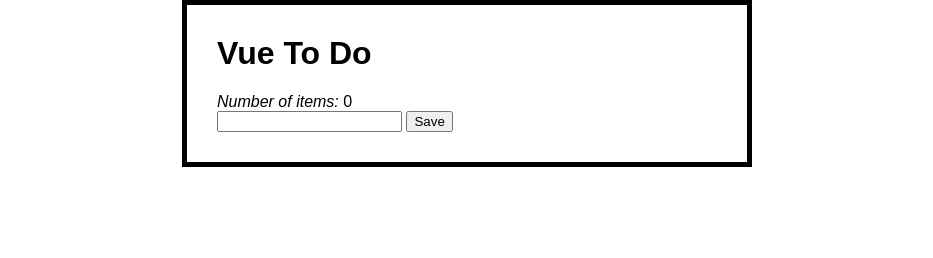
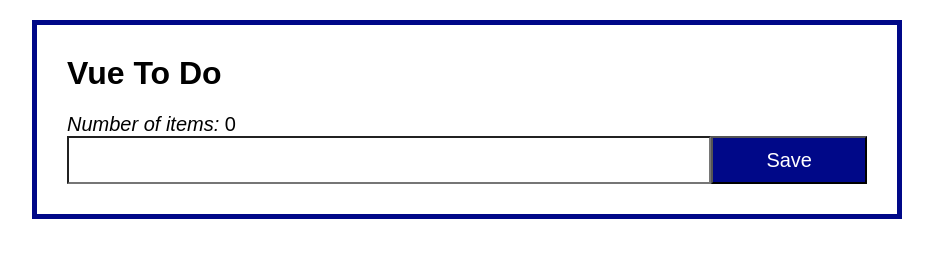
Before and after one commit to sebh0602/semuncia_old, a plain HTML site: page poc/vue/vue_to_do.html in a window 1280 px wide. Shown: the whole page, without its empty margins (173-1106 px from the left). Drawn offline with Linux system fonts and the light colour scheme.

Commit message:
Further improve vue proof of concept and change theme color

```diff
--- a/poc/vue/vue_to_do.html
+++ b/poc/vue/vue_to_do.html
@@ -3,7 +3,7 @@
 <head>
 	<title>Vue To Do</title>
 	<meta charset="UTF-8">
-	<meta name="theme-color" content="#000555">
+	<meta name="theme-color" content="#000888">
 
 	<meta name="viewport" content="width=device-width, initial-scale=1.0">
 	<script src="vue.js"></script><!--Use vue.min.js for prod and vue.js for dev-->
@@ -11,14 +11,26 @@
 	<style>
 		html,body{font-family: Arial, Verdana, sans-serif;margin:0px}
 
+		@media screen and (max-width: 600px){
+			#app{width:90%;border:none;padding:2.5%;margin:2.5%;}
+		}
+		@media screen and (min-width:601px){
+			#app{width:85%;margin:auto;border:5px solid #000888;padding:30px;margin-top: 20px;}
+		}
+		@media screen and (min-width:940px){
+			#app{width:800px;}
+		}
+
 		#app h1{margin-top: 0px;}
 		#app ul{padding-left: 0px;}
 		#app li{font-size:20px;padding-top:14px;padding-bottom: 14px;list-style-type: none;padding-left:20px;padding-right: 20px;}
-		#app li.todo-item:hover{background-color: #FFAAAA;}
-		#app{width:500px;margin:auto;border:5px solid black;padding:30px;}
-		@media screen and (max-width: 600px){
-			#app{width:90%;border:none;padding:2.5%;margin:2.5%;}
-		}
+		#app li.todo-item:hover{background-color: #AAAFFF;}
+		#app input, button{font-size: 20px;min-width: 48px;min-height: 48px;border-width: 2px;outline:none;}
+		#app div.flex input{width:80%;min-width: 42px;min-height: 42px;padding: 1px 10px;}
+		#app div.flex button{width:20%;background-color: #000888;color:white;border-color:black;}
+		#app div{font-size: 20px;}
+		#app div.flex{display:flex;}
+
 	</style>
 </head>
 
@@ -33,8 +45,10 @@
 			</li>
 		</ul>
 		<div><em>Number of items:</em> {{todos.length}}</div>
-		<input v-model="newTodo" v-on:keyup.enter="saveItem" v-on:keyup="saveText"> <!--v-model is the variable the input is bound to-->
-		<button v-on:click="saveItem">Save</button>
+		<div class="flex">
+			<input v-model="newTodo" v-on:keyup.enter="saveItem" v-on:keyup="saveText"> <!--v-model is the variable the input is bound to-->
+			<button v-on:click="saveItem">Save</button>
+		</div>
 	</div>
 	<script>
 	Vue.component("todo-item",{
```
Also changed, not shown: docs/design.md (+1 -1 lines), poc/responsive/responsive.html (+2 -2 lines).
